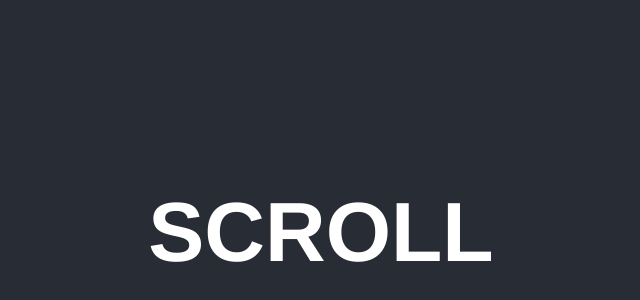
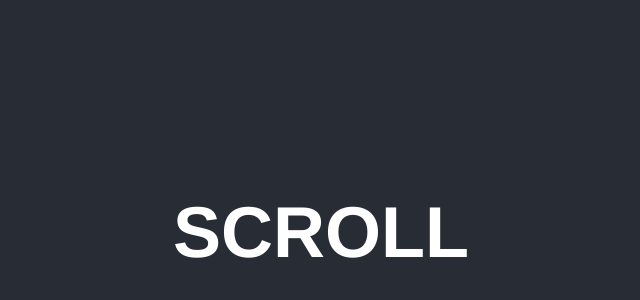
Before and after one commit to EnglishAW/watch-dev, a React (Create React App) app: page /up-down in a window 1280 px wide. Shown: the part 168-468 px from the top of the page, without its empty margins (319-959 px from the left). Built offline with nearby package versions, Linux system fonts and the light colour scheme.

Commit message:
test event for scroll

```diff
--- a/src/projects/up-down/up-down.css
+++ b/src/projects/up-down/up-down.css
@@ -4,7 +4,7 @@
     justify-content: center;
     align-items: center;
     font-family: 'Helvetica';
-    font-size: 84px;
+    font-size: 72px;
     font-weight: bold;
     height: 100vh;
 }
--- a/src/projects/up-down/up-down.tsx
+++ b/src/projects/up-down/up-down.tsx
@@ -6,8 +6,9 @@ function UpDownProject() {
     const [scrollDirection, setScrollDirection] = useState(0)
 
     useEffect(()=> {
-        window.addEventListener("wheel", (event) => {
-            setScrollDirection(event.deltaY > 0 ? -1 : 1)
+        window.addEventListener("scroll", (event) => {
+            // setScrollDirection(event.deltaY > 0 ? -1 : 1)
+            setScrollDirection(1)
 
             // Debounce no input to set scroll back to neither direction
             clearTimeout(timerRef.current)
```
